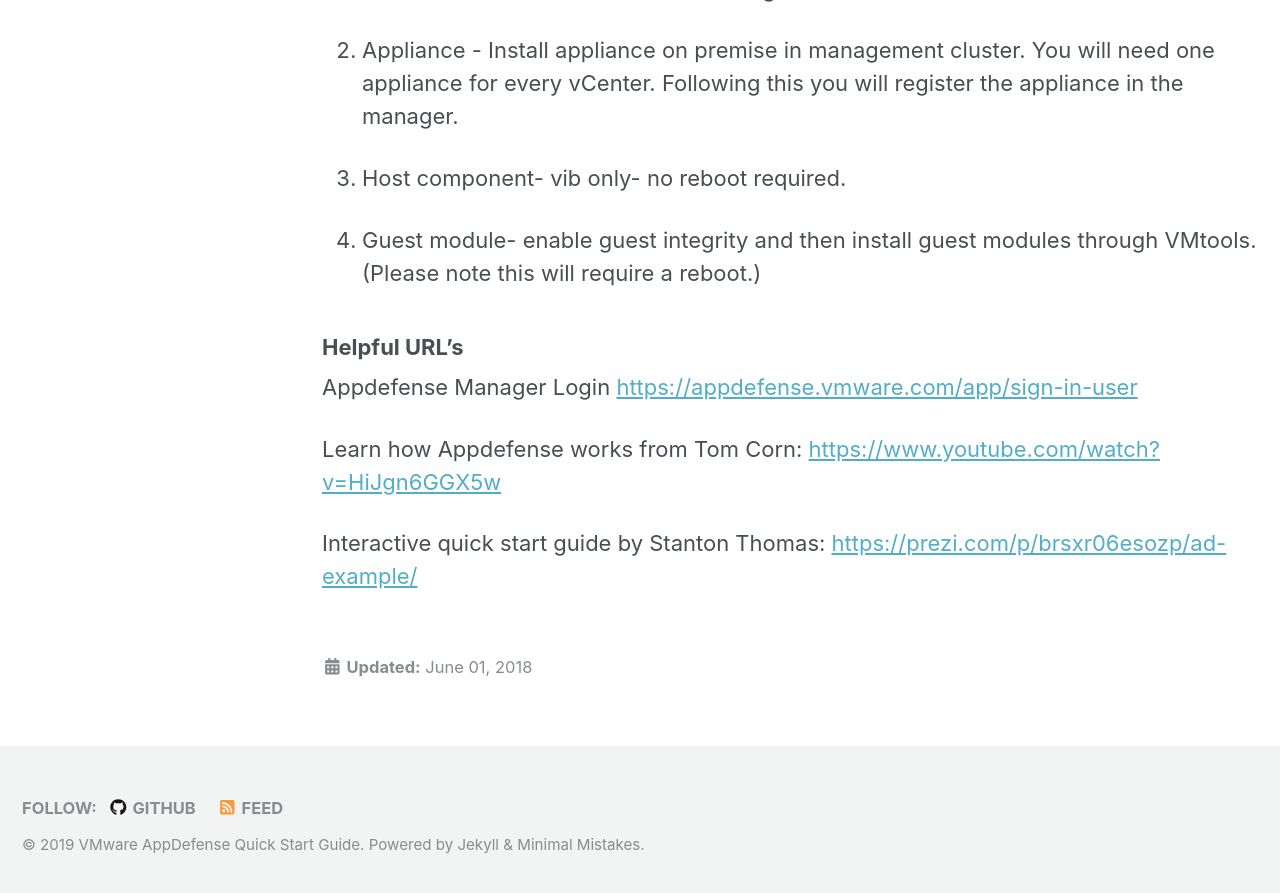
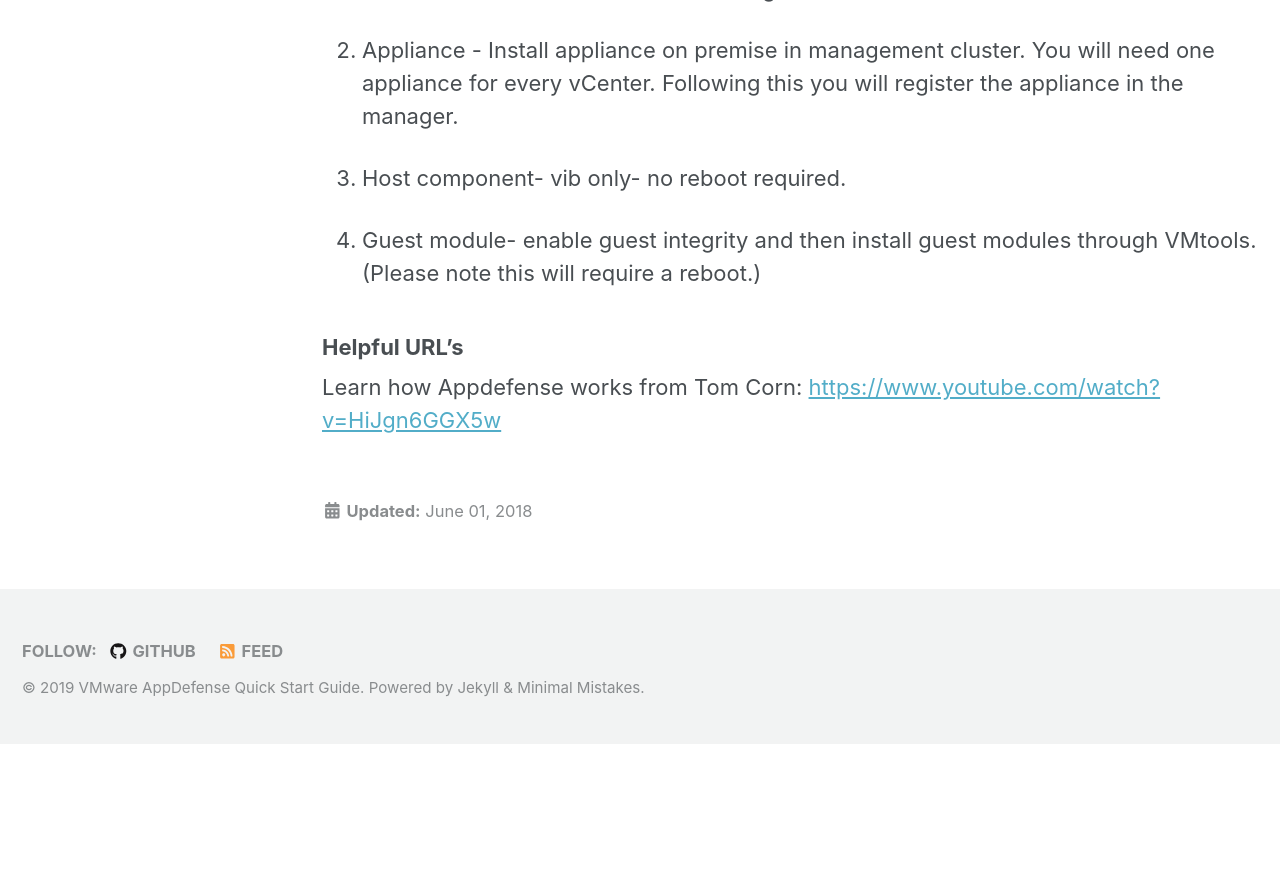
Before and after one commit to vmware-csa-team/AppDefense-Quick-Start-Guide, a Jekyll site: the page built from AppD Pages/AppDefense.md, in a window 1280 px wide and 900 px high, scrolled down 1121 px. Shown: the top 893 px of the window. Built offline with Jekyll 4.4.1, drawn with Linux system fonts in a browser that asks for light colours; nearby versions of some CDN libraries; after the commit the page ends 1865 px from its top, so only the background shows below that.

Commit message:
Update AppDefense.md

```diff
--- a/AppD Pages/AppDefense.md
+++ b/AppD Pages/AppDefense.md
@@ -37,8 +37,5 @@
 
 ### Helpful URL's
 
-Appdefense Manager Login <https://appdefense.vmware.com/app/sign-in-user>
 
 Learn how Appdefense works from Tom Corn: <https://www.youtube.com/watch?v=HiJgn6GGX5w>
-
-Interactive quick start guide by Stanton Thomas: <https://prezi.com/p/brsxr06esozp/ad-example/>
```
